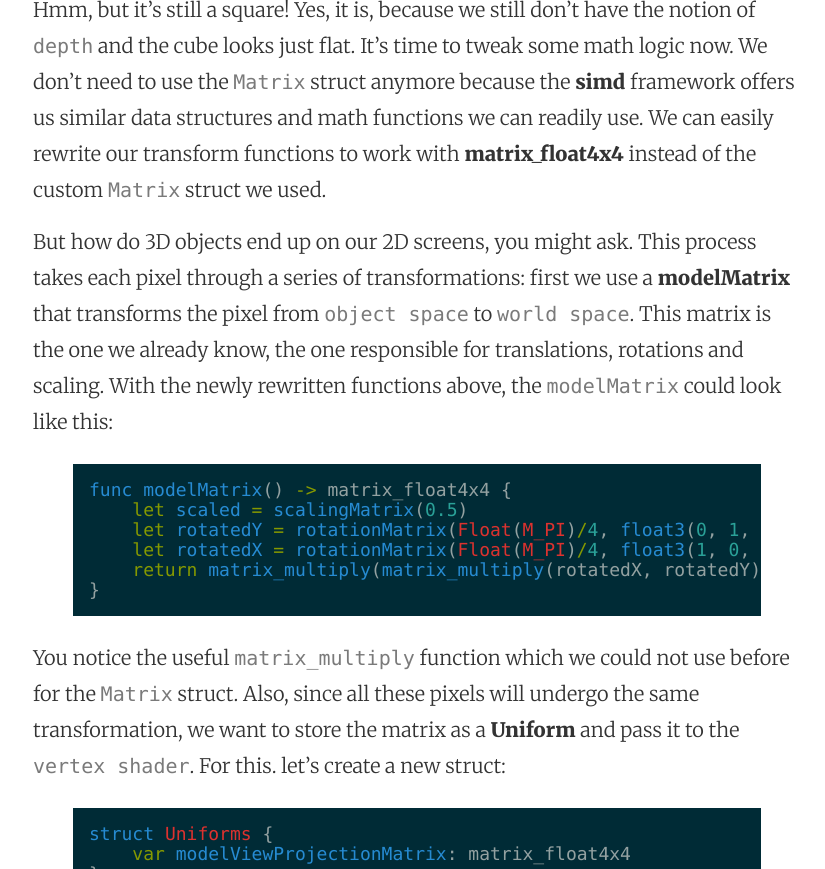
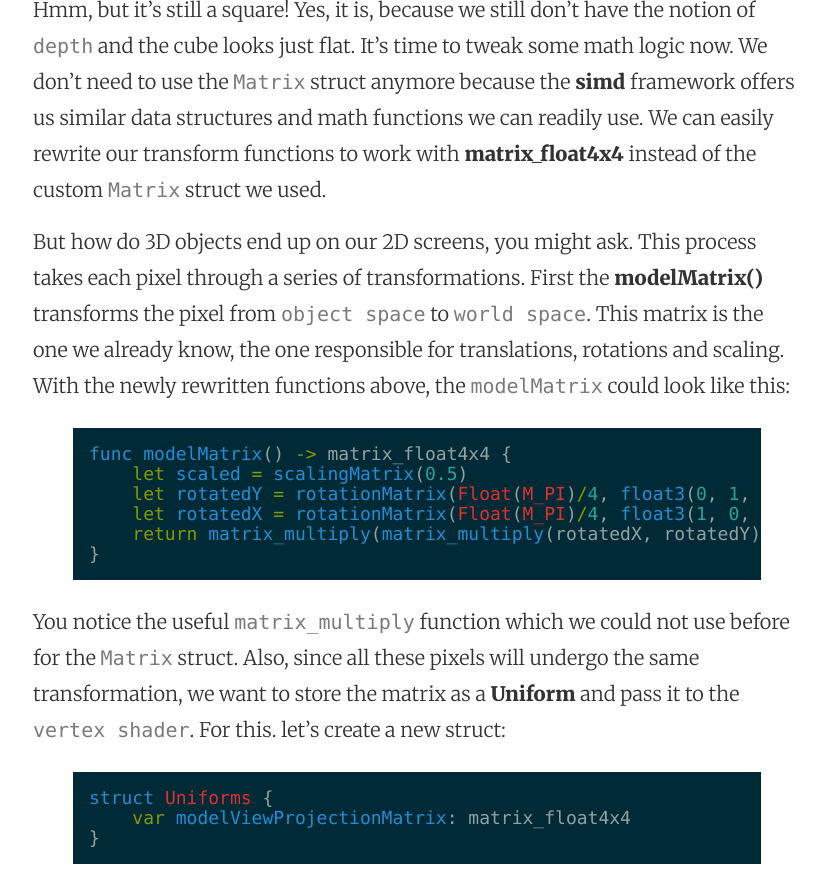
Before and after one commit to mhorga/mhorga.github.io, a Jekyll site: the page built from _posts/2016-04-18-using-metalkit-part-9.markdown, in a window 1280 px wide and 900 px high, scrolled down 4805 px, cut to the strip 31-900 px from the top of the window. Shown: the whole strip, without its empty margins (223-1048 px from the left). Built offline with Jekyll 4.4.1, drawn with Linux system fonts in a browser that asks for light colours; comment, search, counter and statistics services are not loaded.

Commit message:
Post update: Using MetalKit part 9

```diff
--- a/_posts/2016-04-18-using-metalkit-part-9.markdown
+++ b/_posts/2016-04-18-using-metalkit-part-9.markdown
@@ -87,7 +87,7 @@ Now that we have the entire cube geometry ready for rendering, let's go to `Math
 
 Hmm, but it's still a square! Yes, it is, because we still don't have the notion of `depth` and the cube looks just flat. It's time to tweak some math logic now. We don't need to use the `Matrix` struct anymore because the __simd__ framework offers us similar data structures and math functions we can readily use. We can easily rewrite our transform functions to work with __matrix_float4x4__ instead of the custom `Matrix` struct we used.
 
-But how do 3D objects end up on our 2D screens, you might ask. This process takes each pixel through a series of transformations: first we use a __modelMatrix__ that transforms the pixel from `object space` to `world space`. This matrix is the one we already know, the one responsible for translations, rotations and scaling. With the newly rewritten functions above, the `modelMatrix` could look like this:
+But how do 3D objects end up on our 2D screens, you might ask. This process takes each pixel through a series of transformations. First the __modelMatrix()__ transforms the pixel from `object space` to `world space`. This matrix is the one we already know, the one responsible for translations, rotations and scaling. With the newly rewritten functions above, the `modelMatrix` could look like this:
 
 {% highlight swift %}
 func modelMatrix() -> matrix_float4x4 {
```
